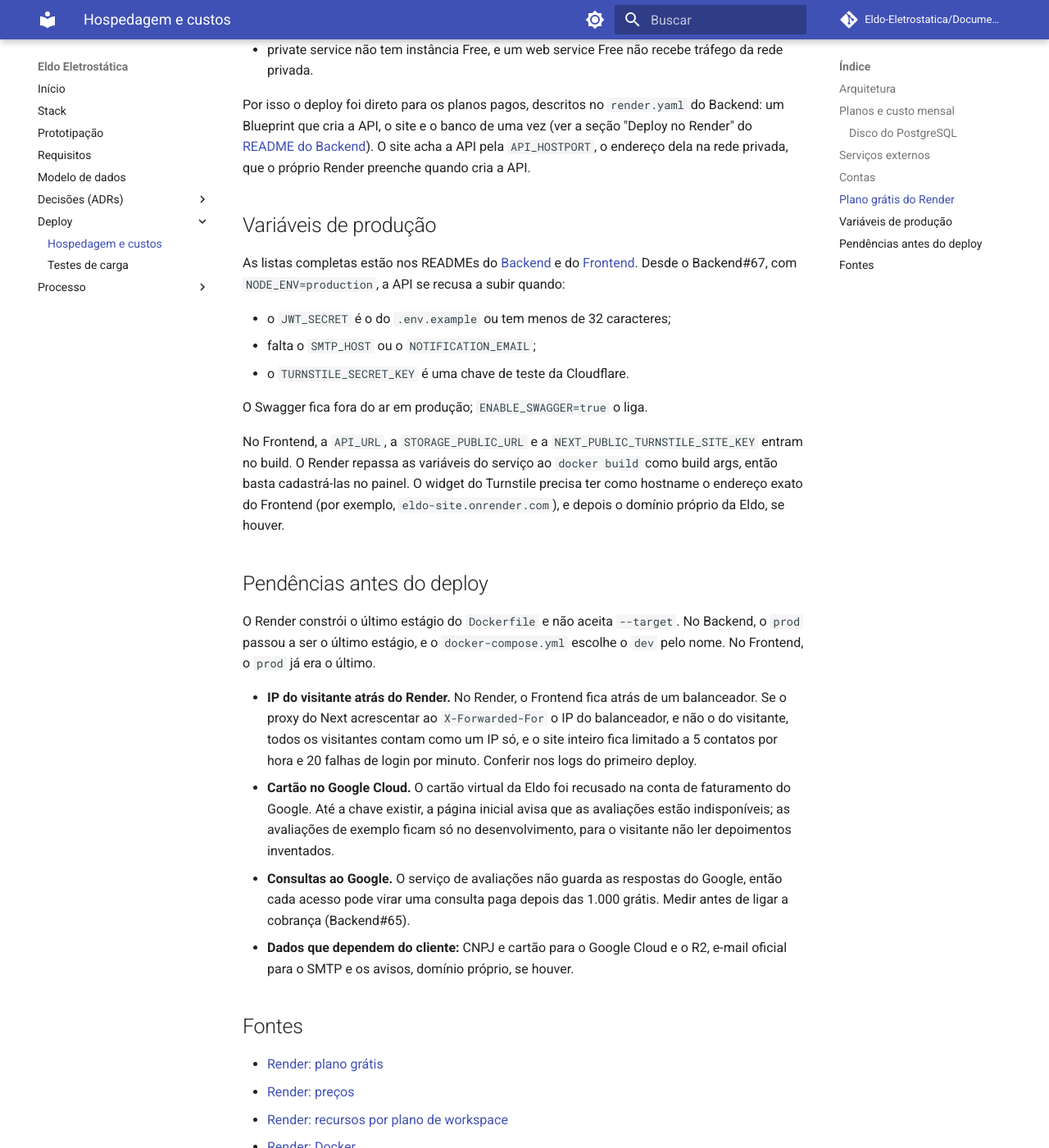
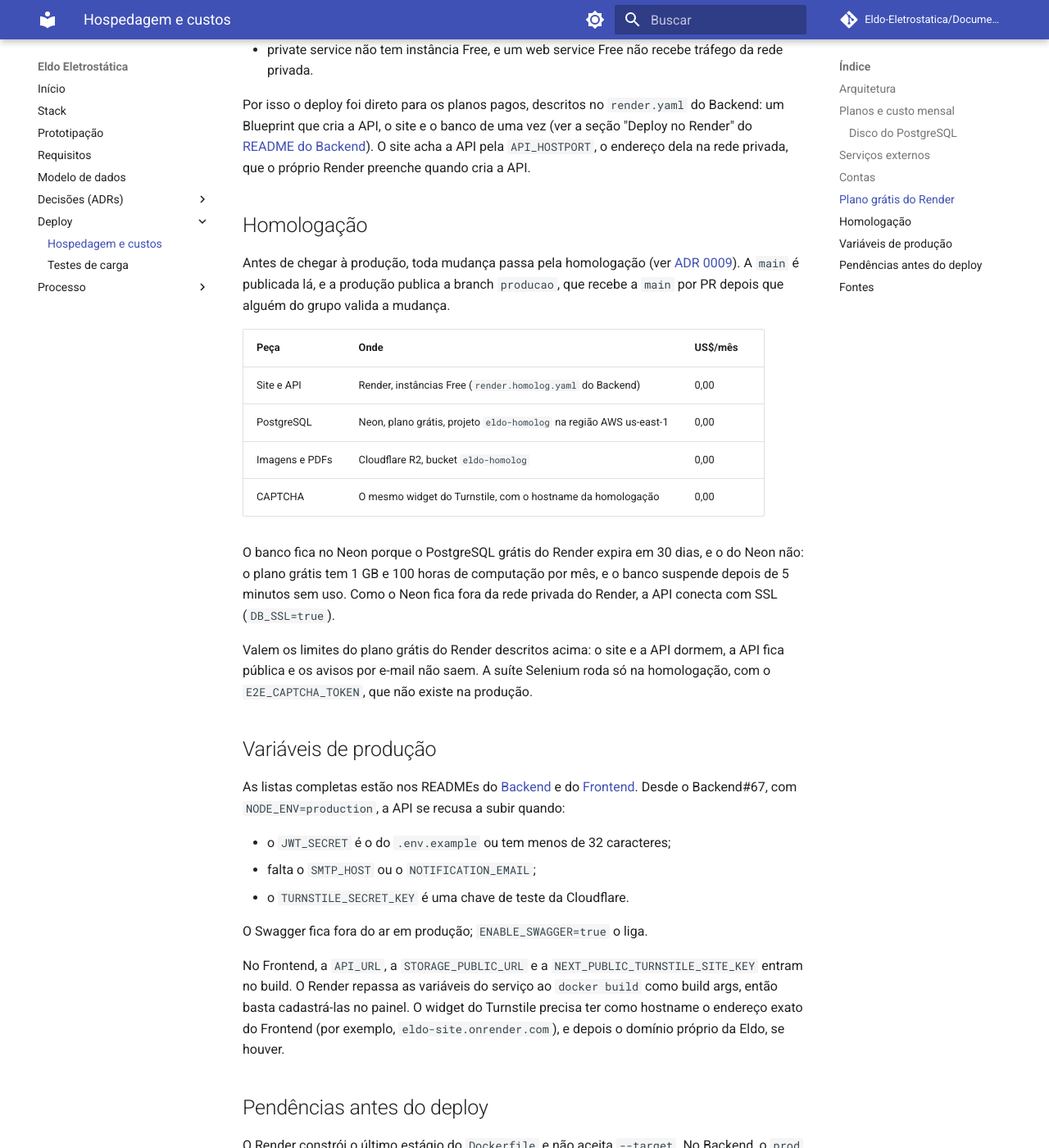
Before and after one commit to Eldo-Eletrostatica/Documentacao, an MkDocs documentation site: the page built from docs/deploy/hospedagem-e-custos.md, in a window 1280 px wide and 1400 px high, scrolled down 2811 px. Shown: the whole window at 82% size. Built offline with MkDocs 1.6.1 and Material for MkDocs 9.7.7, drawn with Linux system fonts in a browser that asks for light colours; comment, search, counter and statistics services are not loaded.

Commit message:
docs: descreve a homologação na página de hospedagem e custos

```diff
--- a/docs/deploy/hospedagem-e-custos.md
+++ b/docs/deploy/hospedagem-e-custos.md
@@ -74,6 +74,21 @@
 
 Por isso o deploy foi direto para os planos pagos, descritos no `render.yaml` do Backend: um Blueprint que cria a API, o site e o banco de uma vez (ver a seção "Deploy no Render" do [README do Backend](https://github.com/Eldo-Eletrostatica/Backend#deploy-no-render)). O site acha a API pela `API_HOSTPORT`, o endereço dela na rede privada, que o próprio Render preenche quando cria a API.
 
+## Homologação
+
+Antes de chegar à produção, toda mudança passa pela homologação (ver [ADR 0009](../adr/0009-homologacao-antes-da-producao.md)). A `main` é publicada lá, e a produção publica a branch `producao`, que recebe a `main` por PR depois que alguém do grupo valida a mudança.
+
+| Peça | Onde | US$/mês |
+| --- | --- | --- |
+| Site e API | Render, instâncias Free (`render.homolog.yaml` do Backend) | 0,00 |
+| PostgreSQL | Neon, plano grátis, projeto `eldo-homolog` na região AWS us-east-1 | 0,00 |
+| Imagens e PDFs | Cloudflare R2, bucket `eldo-homolog` | 0,00 |
+| CAPTCHA | O mesmo widget do Turnstile, com o hostname da homologação | 0,00 |
+
+O banco fica no Neon porque o PostgreSQL grátis do Render expira em 30 dias, e o do Neon não: o plano grátis tem 1 GB e 100 horas de computação por mês, e o banco suspende depois de 5 minutos sem uso. Como o Neon fica fora da rede privada do Render, a API conecta com SSL (`DB_SSL=true`).
+
+Valem os limites do plano grátis do Render descritos acima: o site e a API dormem, a API fica pública e os avisos por e-mail não saem. A suíte Selenium roda só na homologação, com o `E2E_CAPTCHA_TOKEN`, que não existe na produção.
+
 ## Variáveis de produção
 
 As listas completas estão nos READMEs do [Backend](https://github.com/Eldo-Eletrostatica/Backend#imagem-de-produção) e do [Frontend](https://github.com/Eldo-Eletrostatica/Frontend#imagem-de-produção). Desde o Backend#67, com `NODE_ENV=production`, a API se recusa a subir quando:
@@ -108,3 +123,4 @@
 - [Cloudflare R2: preços](https://developers.cloudflare.com/r2/pricing/)
 - [Cloudflare Turnstile: hostnames](https://developers.cloudflare.com/turnstile/concepts/hostname-management/)
 - [Google Maps Platform: preços](https://developers.google.com/maps/billing-and-pricing/pricing)
+- [Neon: preços](https://neon.com/pricing)
```
